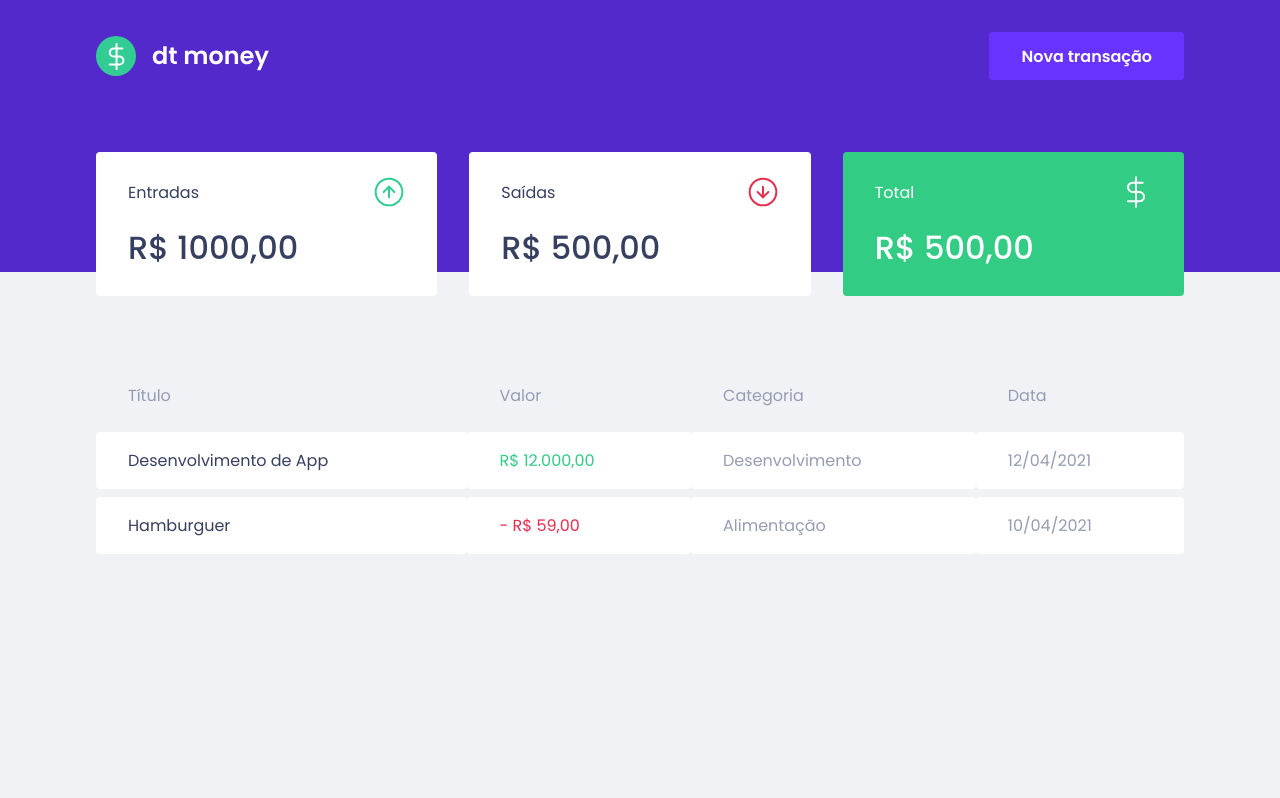
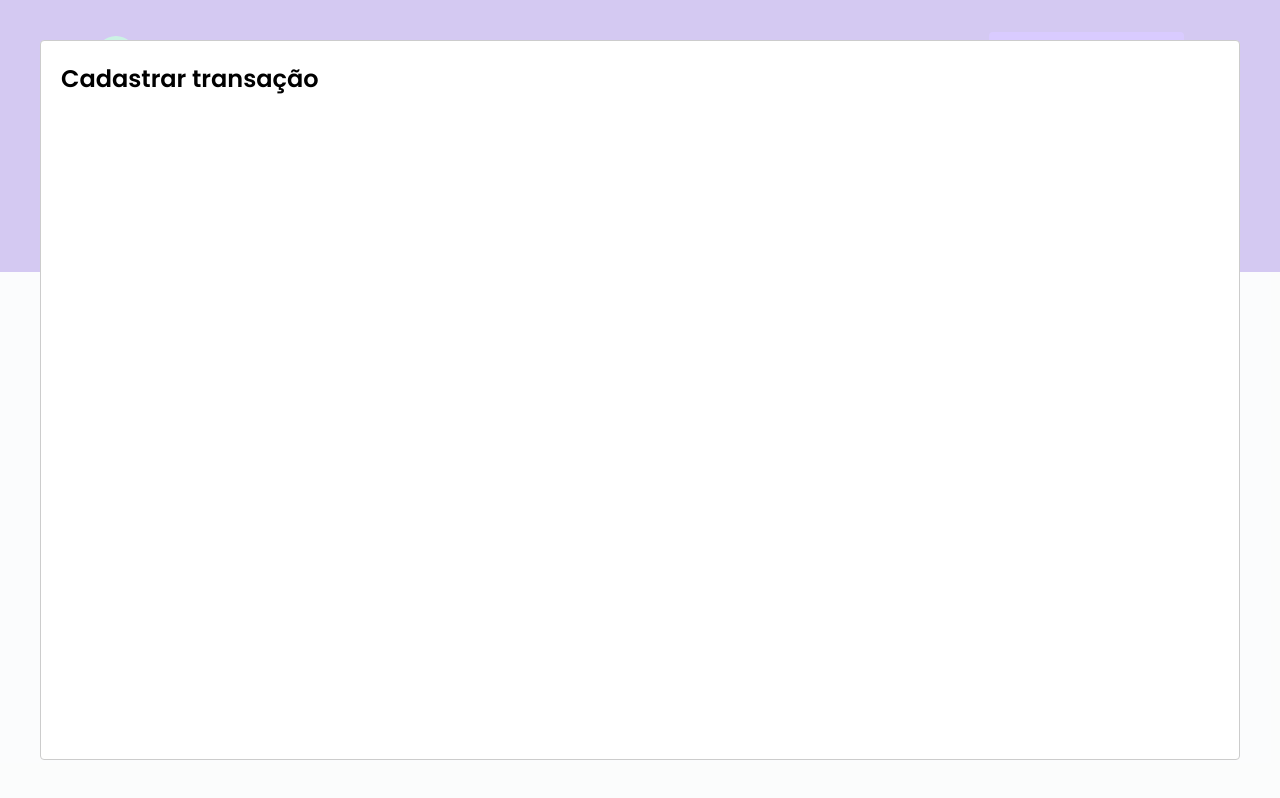
Before and after one commit to martinsvinicius/dtmoney, a React (Create React App) app: page / in a window 1280 px wide. Both pictures are taken after a click on the button "Nova transação". Built offline with nearby package versions, Linux system fonts and the light colour scheme; no server answers; what miragejs would draw is missing.

Commit message:
setting new transaction modal

```diff
--- a/package.json
+++ b/package.json
@@ -7,6 +7,7 @@
     "miragejs": "^0.1.41",
     "react": "^17.0.2",
     "react-dom": "^17.0.2",
+    "react-modal": "^3.13.1",
     "react-scripts": "4.0.3",
     "styled-components": "^5.2.3",
     "web-vitals": "^1.0.1"
@@ -19,6 +20,7 @@
     "@types/node": "^12.0.0",
     "@types/react": "^17.0.0",
     "@types/react-dom": "^17.0.0",
+    "@types/react-modal": "^3.12.0",
     "@types/styled-components": "^5.1.9",
     "typescript": "^4.1.2"
   },
--- a/src/App.tsx
+++ b/src/App.tsx
@@ -1,13 +1,37 @@
+import { useState } from "react";
+import Modal from "react-modal";
 import { Dashboard } from "./components/Dashboard";
 import { Header } from "./components/Header";
 import { GlobalStyle } from "./styles/global";
 
+Modal.setAppElement('#root');
+
 export function App() {
+  const [isNewTransactionModalOpen, setIsNewTransactionModalOpen] = useState(false);
+
+  function handleOpenNewTransactionModal() {
+    setIsNewTransactionModalOpen(true);
+  }
+
+  function handleCloseNewTransactionModal() {
+    setIsNewTransactionModalOpen(false);
+  }
+
   return (
     <>
-      <Header />
+      <Header onOpenNewTransactionModal={handleOpenNewTransactionModal} />
+
       <Dashboard />
+
       <GlobalStyle />
+
+      <Modal
+          isOpen={isNewTransactionModalOpen}
+          onRequestClose={handleCloseNewTransactionModal}
+        >
+          <h2>Cadastrar transação</h2>
+      </Modal>
+
     </>
   );
 }
--- a/src/components/Header/index.tsx
+++ b/src/components/Header/index.tsx
@@ -4,12 +4,16 @@
 //styles
 import { Container, Content } from './styles';
 
-export function Header() {
+interface HeaderProps {
+  onOpenNewTransactionModal: () => void;
+}
+
+export function Header({ onOpenNewTransactionModal }: HeaderProps) {
   return (
     <Container>
       <Content>
         <img src={logoImg} alt="dt money"/>
-        <button type="button">
+        <button type="button" onClick={onOpenNewTransactionModal}>
           Nova transação
         </button>
       </Content>
--- a/src/components/TransactionsTable/index.tsx
+++ b/src/components/TransactionsTable/index.tsx
@@ -4,7 +4,9 @@
 
 export function TransactionsTable() {
   useEffect(() => {
-    api.get('transactions')
+    api.get('transactions').then(response => {
+      console.log(response.data);
+    });
   }, []);
 
   return(
```
Also changed, not shown: 1 other file (tests, documents, lock files or other folders).
